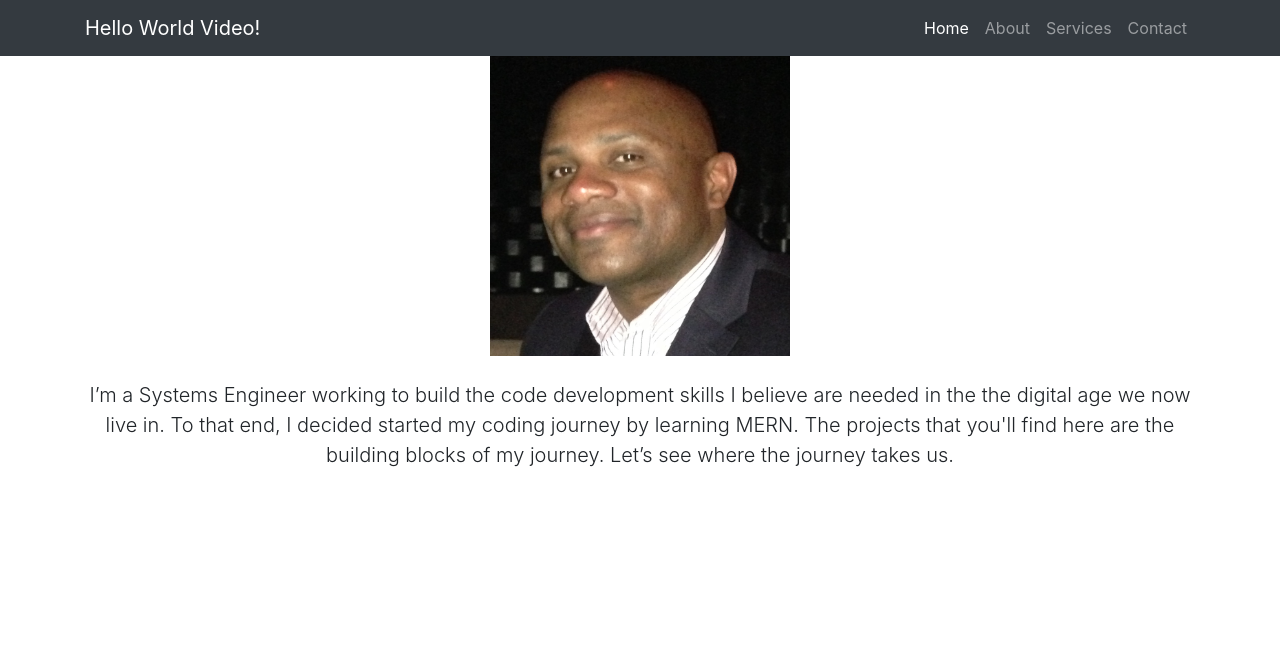
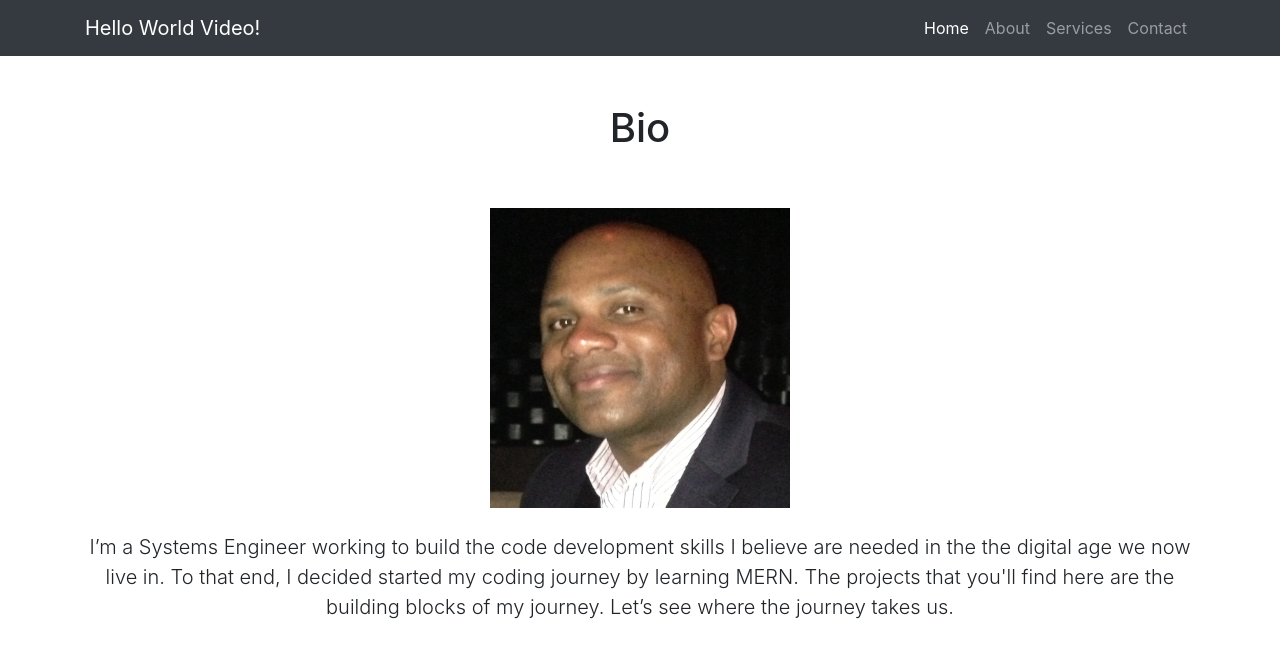
Before and after one commit to yauntee/yauntee.github.io, a website: page index.html in a window 1280 px wide. Drawn offline with Linux system fonts and the light colour scheme.

Commit message:
Update index.html

```diff
--- a/index.html
+++ b/index.html
@@ -49,6 +49,7 @@
   <div class="container">
     <div class="row">
       <div class="col-lg-12 text-center">
+        <h1 class="mt-5">Bio</h1><br></br>
         <img src="Mypic.JPG" alt="Bio Pic" width="300" height="300"><br></br>
         <p class="lead">I’m a Systems Engineer working to build the code development skills I believe are needed in the the digital age we now live in. To that end, I decided started my coding journey by learning MERN. The projects that you'll find here are the building blocks of my journey. Let’s see where the journey takes us.</p>
       </div>
```
